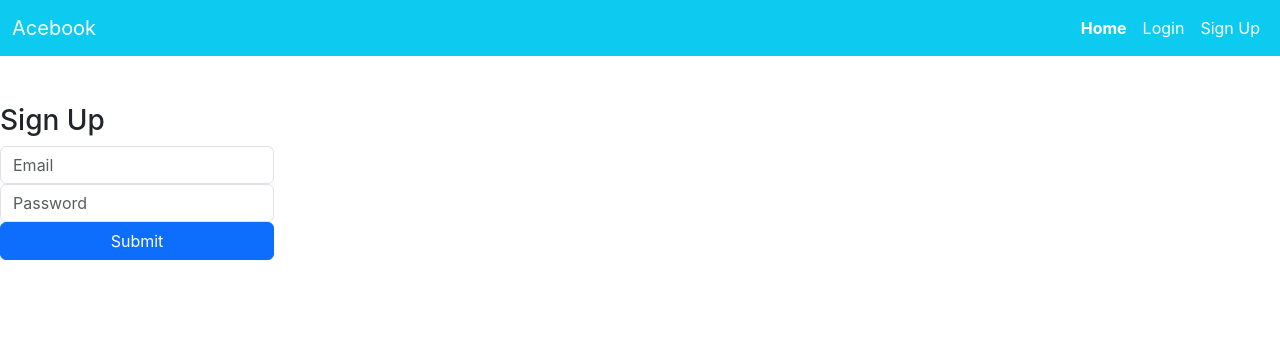
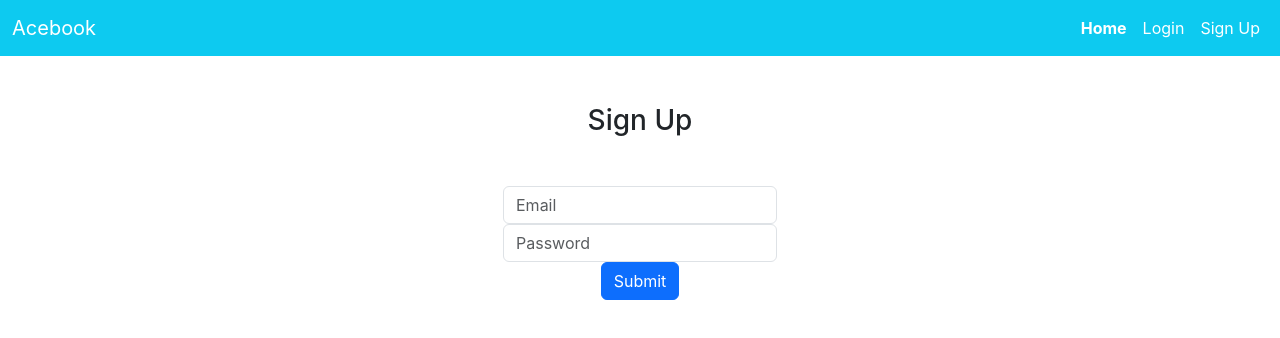
Before and after one commit to spcmarine/Acebook-Web-App, a React (Create React App) app in the folder frontend/: page /signup in a window 1280 px wide. Shown: the top 338 px of the page. Built offline with nearby package versions, Linux system fonts and the light colour scheme.

Commit message:
complete for now

```diff
--- a/frontend/src/components/auth/LoginForm.js
+++ b/frontend/src/components/auth/LoginForm.js
@@ -38,12 +38,14 @@ const LogInForm = ({ navigate }) => {
     return (
   <>
   <Navbar currentPage="login" />{
-      <form onSubmit={handleSubmit} className="d-inline-flex flex-column">
+    <div className="d-flex flex-column justify-content-center align-items-center">
+      <form onSubmit={handleSubmit} className="d-inline-flex flex-column justify-content-center align-items-center">
         <h3 className="mb-5">Log In</h3>
         <input placeholder='Email' id="email" className="d-inline-flex form-control" type='text' value={ email } onChange={handleEmailChange} />
         <input placeholder='Password' id="password" className=" d-inline-flex form-control" type='password' value={ password } onChange={handlePasswordChange} />
         <input role='submit-button' className="btn btn-primary" id='submit' type="submit" value="Submit" />
       </form>
+      </div>
 
   }</>
     );
--- a/frontend/src/components/user/SignUpForm.js
+++ b/frontend/src/components/user/SignUpForm.js
@@ -36,12 +36,14 @@ const SignUpForm = ({ navigate }) => {
     return (
       <>
       <Navbar currentPage="signup" />{
-      <form onSubmit={handleSubmit} className="d-inline-flex flex-column">
-        <h3>Sign Up</h3>
+        <div className="d-flex flex-column justify-content-center align-items-center">
+      <form onSubmit={handleSubmit} className="d-inline-flex flex-column justify-content-center align-items-center">
+        <h3 className="mb-5">Sign Up</h3>
           <input placeholder="Email" id="email" className="form-control " type='text' value={ email } onChange={handleEmailChange} />
           <input placeholder="Password" id="password" className="form-control" type='password' value={ password } onChange={handlePasswordChange} />
         <input id='submit' type="submit" className="btn btn-primary" value="Submit" />
       </form>
+      </div>
       }
       </>
     );
```
